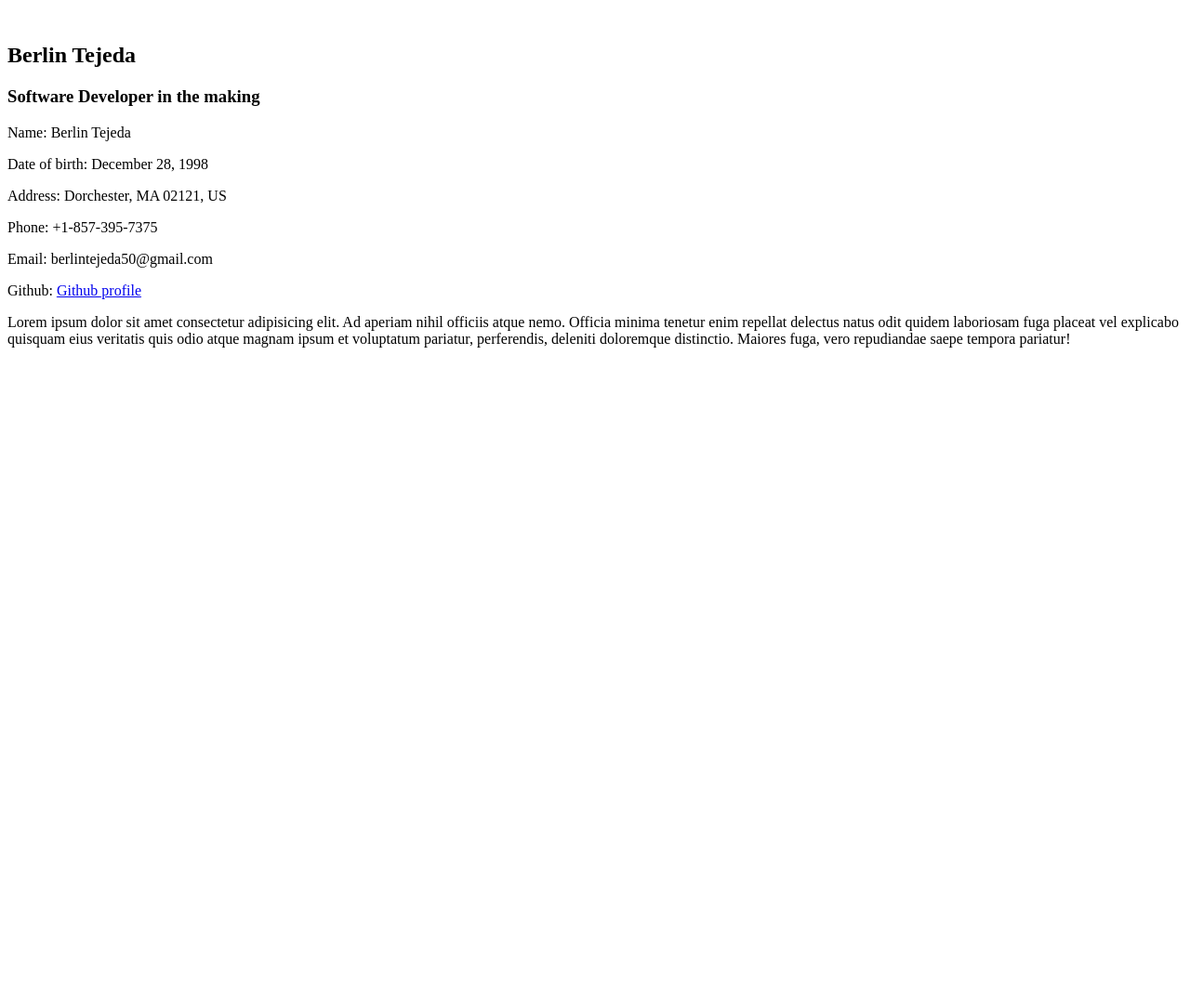
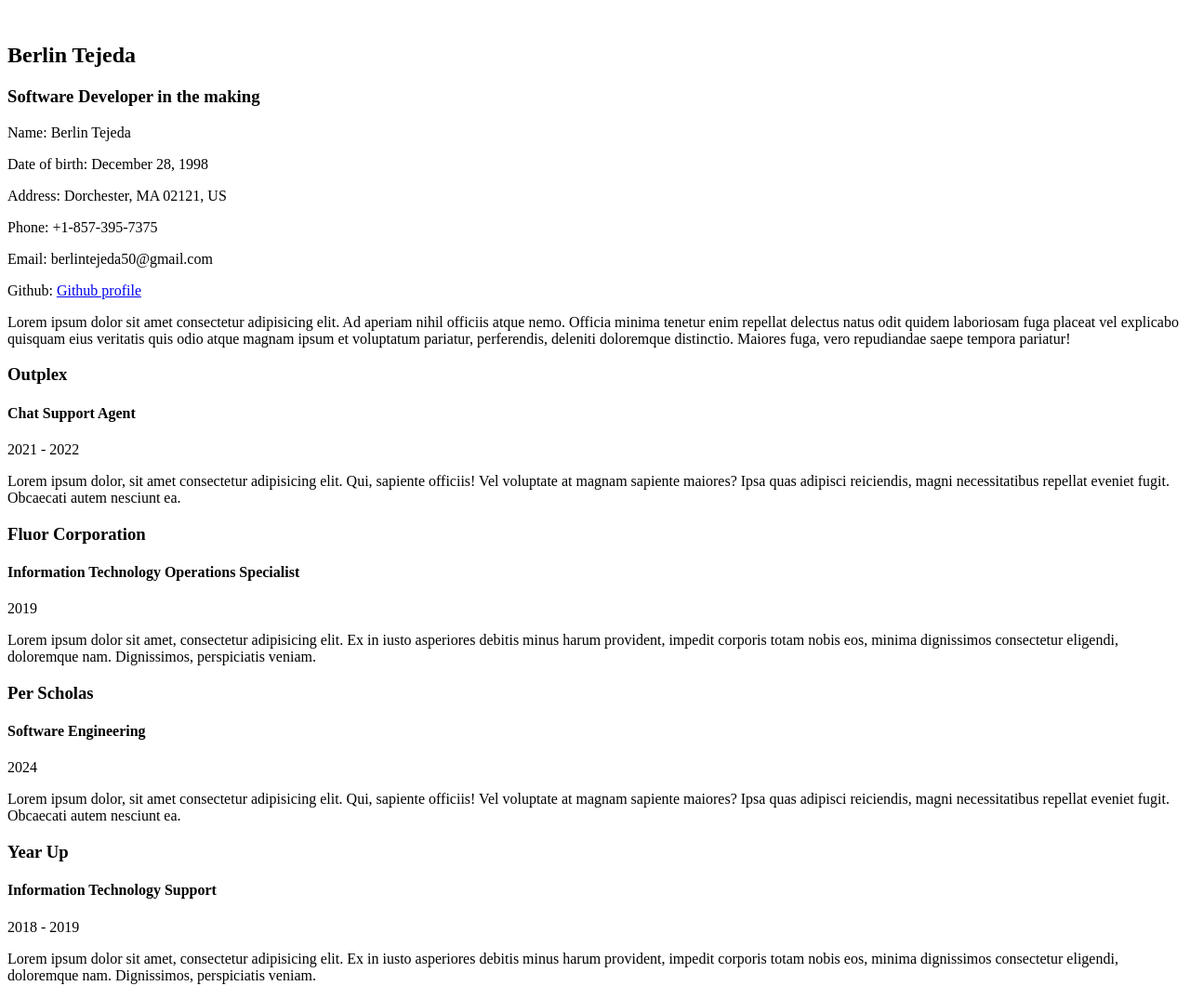
Before and after one commit to Diluc01/MyFirstRepo, a plain HTML site: page HTML_CSS/Online_Resume/index.html in a window 1280 px wide. Shown: the whole page at 93% size. Before the commit the page ends 800 px from the top, so only its background shows below. Drawn offline with Linux system fonts and the light colour scheme.

Commit message:
Created experience and Education sections

```diff
--- a/HTML_CSS/Online_Resume/index.html
+++ b/HTML_CSS/Online_Resume/index.html
@@ -32,7 +32,48 @@
           </p>
         </div>
       </div>
-      <div class="section2"></div>
+      <div class="section2">
+        <div id="experience">
+          <h3>Outplex</h3>
+          <h4>Chat Support Agent</h4>
+          <p>2021 - 2022</p>
+          <p>
+            Lorem ipsum dolor, sit amet consectetur adipisicing elit. Qui,
+            sapiente officiis! Vel voluptate at magnam sapiente maiores? Ipsa
+            quas adipisci reiciendis, magni necessitatibus repellat eveniet
+            fugit. Obcaecati autem nesciunt ea.
+          </p>
+          <h3>Fluor Corporation</h3>
+          <h4>Information Technology Operations Specialist</h4>
+          <p>2019</p>
+          <p>
+            Lorem ipsum dolor sit amet, consectetur adipisicing elit. Ex in
+            iusto asperiores debitis minus harum provident, impedit corporis
+            totam nobis eos, minima dignissimos consectetur eligendi, doloremque
+            nam. Dignissimos, perspiciatis veniam.
+          </p>
+        </div>
+        <div id="education">
+          <h3>Per Scholas</h3>
+          <h4>Software Engineering</h4>
+          <p>2024</p>
+          <p>
+            Lorem ipsum dolor, sit amet consectetur adipisicing elit. Qui,
+            sapiente officiis! Vel voluptate at magnam sapiente maiores? Ipsa
+            quas adipisci reiciendis, magni necessitatibus repellat eveniet
+            fugit. Obcaecati autem nesciunt ea.
+          </p>
+          <h3>Year Up</h3>
+          <h4>Information Technology Support</h4>
+          <p>2018 - 2019</p>
+          <p>
+            Lorem ipsum dolor sit amet, consectetur adipisicing elit. Ex in
+            iusto asperiores debitis minus harum provident, impedit corporis
+            totam nobis eos, minima dignissimos consectetur eligendi, doloremque
+            nam. Dignissimos, perspiciatis veniam.
+          </p>
+        </div>
+      </div>
       <div class="section3"></div>
     </div>
   </body>
```
